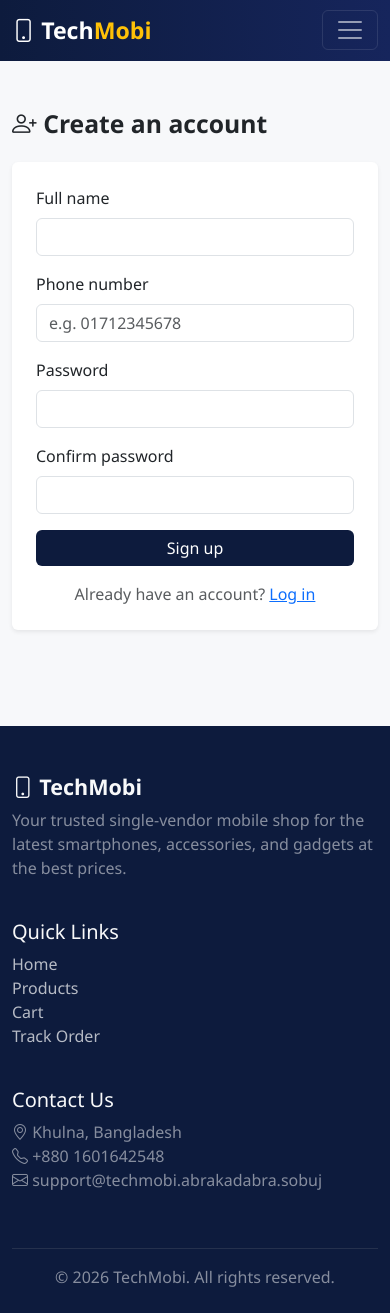
After one commit to sobuzytp/techmobi_shop, a Django app: page /signup/ in a window 390 px wide. The commit adds this page. Run offline with Django 5.2, Linux system fonts and the light colour scheme.

Commit message:
Add signup, login, logout and My Orders (phone-number accounts)
Co-Authored-By: Claude Sonnet 5.5 <noreply@anthropic.com>
Claude-Session: https://claude.ai/code/session_01AKWfXUkfWLrLihjk7BbJUv

```diff
--- a/shop/forms.py
+++ b/shop/forms.py
@@ -1,6 +1,9 @@
 import re
 
 from django import forms
+from django.contrib.auth import get_user_model
+from django.contrib.auth.forms import AuthenticationForm
+from django.contrib.auth.password_validation import validate_password
 
 from .models import Order, phone_validator
 
@@ -62,3 +65,65 @@ class TrackOrderForm(forms.Form):
 
     def clean_order_number(self):
         return self.cleaned_data['order_number'].strip().upper()
+
+
+class SignupForm(forms.Form):
+    """Account = full name + phone number (used as the username) + password."""
+    name = forms.CharField(
+        max_length=150, label='Full name',
+        widget=forms.TextInput(attrs={'class': 'form-control', 'autocomplete': 'name'}),
+    )
+    phone = PhoneField(
+        max_length=20, label='Phone number',
+        widget=forms.TextInput(attrs={'class': 'form-control', 'placeholder': 'e.g. 01712345678',
+                                      'inputmode': 'tel', 'autocomplete': 'tel'}),
+    )
+    password1 = forms.CharField(
+        label='Password', strip=False,
+        widget=forms.PasswordInput(attrs={'class': 'form-control', 'autocomplete': 'new-password'}),
+    )
+    password2 = forms.CharField(
+        label='Confirm password', strip=False,
+        widget=forms.PasswordInput(attrs={'class': 'form-control', 'autocomplete': 'new-password'}),
+    )
+
+    def clean_phone(self):
+        phone = self.cleaned_data['phone']
+        if get_user_model().objects.filter(username=phone).exists():
+            raise forms.ValidationError("An account with this phone number already exists. Please log in.")
+        return phone
+
+    def clean(self):
+        cleaned = super().clean()
+        p1, p2 = cleaned.get('password1'), cleaned.get('password2')
+        if p1 and p2:
+            if p1 != p2:
+                self.add_error('password2', "The two passwords do not match.")
+            else:
+                user = get_user_model()(username=cleaned.get('phone', ''), first_name=cleaned.get('name', ''))
+                try:
+                    validate_password(p1, user)
+                except forms.ValidationError as exc:
+                    self.add_error('password1', exc)
+        return cleaned
+
+    def save(self):
+        data = self.cleaned_data
+        return get_user_model().objects.create_user(
+            username=data['phone'], password=data['password1'], first_name=data['name'],
+        )
+
+
+class PhoneLoginForm(AuthenticationForm):
+    """Log in with phone number + password (accepts +880… / 880… / 017-… too)."""
+
+    def __init__(self, *args, **kwargs):
+        super().__init__(*args, **kwargs)
+        self.fields['username'].label = 'Phone number'
+        self.fields['username'].widget.attrs.update(
+            {'class': 'form-control', 'placeholder': 'e.g. 01712345678', 'inputmode': 'tel'})
+        self.fields['password'].widget.attrs.update({'class': 'form-control'})
+        self.error_messages['invalid_login'] = "Wrong phone number or password."
+
+    def clean_username(self):
+        return normalize_phone(self.cleaned_data['username'])
--- a/shop/models.py
+++ b/shop/models.py
@@ -123,6 +123,10 @@ class Order(models.Model):
         max_length=12, unique=True, default=generate_order_number, editable=False
     )
     customer = models.ForeignKey(Customer, on_delete=models.CASCADE, related_name='orders')
+    user = models.ForeignKey(
+        settings.AUTH_USER_MODEL, on_delete=models.SET_NULL, null=True, blank=True,
+        related_name='orders', help_text="Set when the customer was logged in at checkout.",
+    )
     delivery_address = models.TextField(blank=True)
     delivery_area = models.CharField(max_length=10, choices=AREA_CHOICES, default='inside')
     payment_method = models.CharField(max_length=10, choices=PAYMENT_CHOICES, default='cod')
--- a/shop/templates/shop/base.html
+++ b/shop/templates/shop/base.html
@@ -39,6 +39,28 @@
                 <i class="bi bi-cart3 fs-5"></i> Cart
                 <span class="badge rounded-pill bg-warning text-dark ms-1">{{ cart_count|default:0 }}</span>
             </a>
+            {% if user.is_authenticated %}
+            <div class="dropdown ms-lg-2 mt-2 mt-lg-0">
+                <button class="btn btn-outline-light dropdown-toggle" type="button" data-bs-toggle="dropdown" aria-expanded="false">
+                    <i class="bi bi-person-circle"></i> {{ user.first_name|default:user.username }}
+                </button>
+                <ul class="dropdown-menu dropdown-menu-end">
+                    <li><a class="dropdown-item" href="{% url 'shop:my_orders' %}">My Orders</a></li>
+                    <li><hr class="dropdown-divider"></li>
+                    <li>
+                        <form method="post" action="{% url 'shop:logout' %}">
+                            {% csrf_token %}
+                            <button type="submit" class="dropdown-item">Log out</button>
+                        </form>
+                    </li>
+                </ul>
+            </div>
+            {% else %}
+            <div class="ms-lg-2 mt-2 mt-lg-0 d-flex gap-2">
+                <a href="{% url 'shop:login' %}" class="btn btn-outline-light">Log in</a>
+                <a href="{% url 'shop:signup' %}" class="btn btn-warning">Sign up</a>
+            </div>
+            {% endif %}
         </div>
     </div>
 </nav>
--- /dev/null
+++ b/shop/templates/shop/signup.html
@@ -0,0 +1,26 @@
+{% extends 'shop/base.html' %}
+
+{% block title %}Sign up - TechMobi{% endblock %}
+
+{% block content %}
+<div class="container py-5" style="max-width: 480px;">
+    <h2 class="fw-bold mb-4"><i class="bi bi-person-plus"></i> Create an account</h2>
+    <div class="card p-4 border-0 shadow-sm">
+        <form method="post">
+            {% csrf_token %}
+            <input type="hidden" name="next" value="{{ next }}">
+            {% for field in form %}
+            <div class="mb-3">
+                <label class="form-label" for="{{ field.id_for_label }}">{{ field.label }}</label>
+                {{ field }}
+                {% for error in field.errors %}<div class="text-danger small">{{ error }}</div>{% endfor %}
+            </div>
+            {% endfor %}
+            <button type="submit" class="btn btn-techmobi w-100">Sign up</button>
+        </form>
+        <p class="text-center text-muted mt-3 mb-0">
+            Already have an account? <a href="{% url 'shop:login' %}">Log in</a>
+        </p>
+    </div>
+</div>
+{% endblock %}
--- a/shop/urls.py
+++ b/shop/urls.py
@@ -1,5 +1,8 @@
+from django.contrib.auth import views as auth_views
 from django.urls import path
+
 from . import views
+from .forms import PhoneLoginForm
 
 app_name = 'shop'
 
@@ -13,4 +16,13 @@ urlpatterns = [
     path('checkout/', views.checkout, name='checkout'),
     path('order-success/', views.order_success, name='order_success'),
     path('track-order/', views.track_order, name='track_order'),
+
+    # accounts
+    path('signup/', views.signup, name='signup'),
+    path('login/', auth_views.LoginView.as_view(
+        template_name='shop/login.html', authentication_form=PhoneLoginForm,
+        redirect_authenticated_user=True), name='login'),
+    path('logout/', auth_views.LogoutView.as_view(), name='logout'),
+    path('my-orders/', views.my_orders, name='my_orders'),
+    path('my-orders/<str:order_number>/', views.my_order_detail, name='my_order_detail'),
 ]
--- a/shop/views.py
+++ b/shop/views.py
@@ -2,6 +2,8 @@ from decimal import Decimal, InvalidOperation
 
 from django.conf import settings
 from django.contrib import messages
+from django.contrib.auth import login
+from django.contrib.auth.decorators import login_required
 from django.core.paginator import Paginator
 from django.db import transaction
 from django.db.models import DecimalField, ExpressionWrapper, F, Q, Value
@@ -10,7 +12,7 @@ from django.urls import reverse
 from django.utils.http import url_has_allowed_host_and_scheme
 from django.views.decorators.http import require_POST
 
-from .forms import CheckoutForm, TrackOrderForm
+from .forms import CheckoutForm, SignupForm, TrackOrderForm
 from .models import Category, Customer, Order, OrderItem, Product
 
 CART_SESSION_KEY = 'cart'
@@ -250,7 +252,7 @@ def checkout(request):
                 return redirect('shop:order_success')
             return redirect('shop:cart')
     else:
-        form = CheckoutForm()
+        form = CheckoutForm(initial=_checkout_initial(request.user))
 
     delivery_charges = {k: v for k, v in settings.DELIVERY_CHARGES.items()}
     selected_area = form['delivery_area'].value() or 'inside'
@@ -263,6 +265,17 @@ def checkout(request):
         'grand_total': subtotal + delivery_charge,
         'delivery_charges': delivery_charges,
     })
+
+
+def _checkout_initial(user):
+    """Prefill the checkout form for logged-in customers from their account and last order."""
+    if not user.is_authenticated:
+        return {}
+    initial = {'name': user.get_full_name() or user.first_name, 'phone': user.username}
+    last = user.orders.order_by('-order_date').first()
+    if last:
+        initial.update(address=last.delivery_address, delivery_area=last.delivery_area)
+    return initial
 
 
 def _place_order(request, form):
@@ -301,6 +314,7 @@ def _place_order(request, form):
         delivery_charge = Order.delivery_charge_for(data['delivery_area'])
         order = Order.objects.create(
             customer=customer,
+            user=request.user if request.user.is_authenticated else None,
             delivery_address=data['address'],
             delivery_area=data['delivery_area'],
             payment_method=data['payment_method'],
@@ -350,3 +364,30 @@ def track_order(request):
 
 def page_not_found(request, exception):
     return render(request, 'shop/404.html', status=404)
+
+
+# ---------- accounts ----------
+
+def signup(request):
+    if request.user.is_authenticated:
+        return redirect('shop:home')
+    form = SignupForm(request.POST or None)
+    if request.method == 'POST' and form.is_valid():
+        user = form.save()
+        login(request, user)
+        messages.success(request, f'Welcome, {user.first_name}! Your account has been created.')
+        return redirect(_safe_next(request, reverse('shop:home')))
+    return render(request, 'shop/signup.html', {'form': form, 'next': request.GET.get('next', '')})
+
+
+@login_required
+def my_orders(request):
+    orders = request.user.orders.prefetch_related('items')
+    return render(request, 'shop/my_orders.html', {'orders': orders})
+
+
+@login_required
+def my_order_detail(request, order_number):
+    order = get_object_or_404(
+        request.user.orders.prefetch_related('items'), order_number=order_number)
+    return render(request, 'shop/my_order_detail.html', {'order': order})
--- a/techmobi/settings.py
+++ b/techmobi/settings.py
@@ -140,6 +140,11 @@ DEFAULT_AUTO_FIELD = 'django.db.models.BigAutoField'
 DELIVERY_CHARGES = {'inside': 60, 'outside': 120}
 PRODUCTS_PER_PAGE = 12
 
+# Accounts
+LOGIN_URL = 'shop:login'
+LOGIN_REDIRECT_URL = 'shop:home'
+LOGOUT_REDIRECT_URL = 'shop:home'
+
 # Email
 # https://docs.djangoproject.com/en/6.1/topics/email/#topic-email-configuration
 
```
Also changed, not shown: shop/templates/shop/login.html (added, +32 -0 lines), shop/templates/shop/my_order_detail.html (added, +29 -0 lines), shop/templates/shop/my_orders.html (added, +37 -0 lines), shop/tests.py (+93 -0 lines), README.md, shop/migrations/0005_order_user.py (added).
